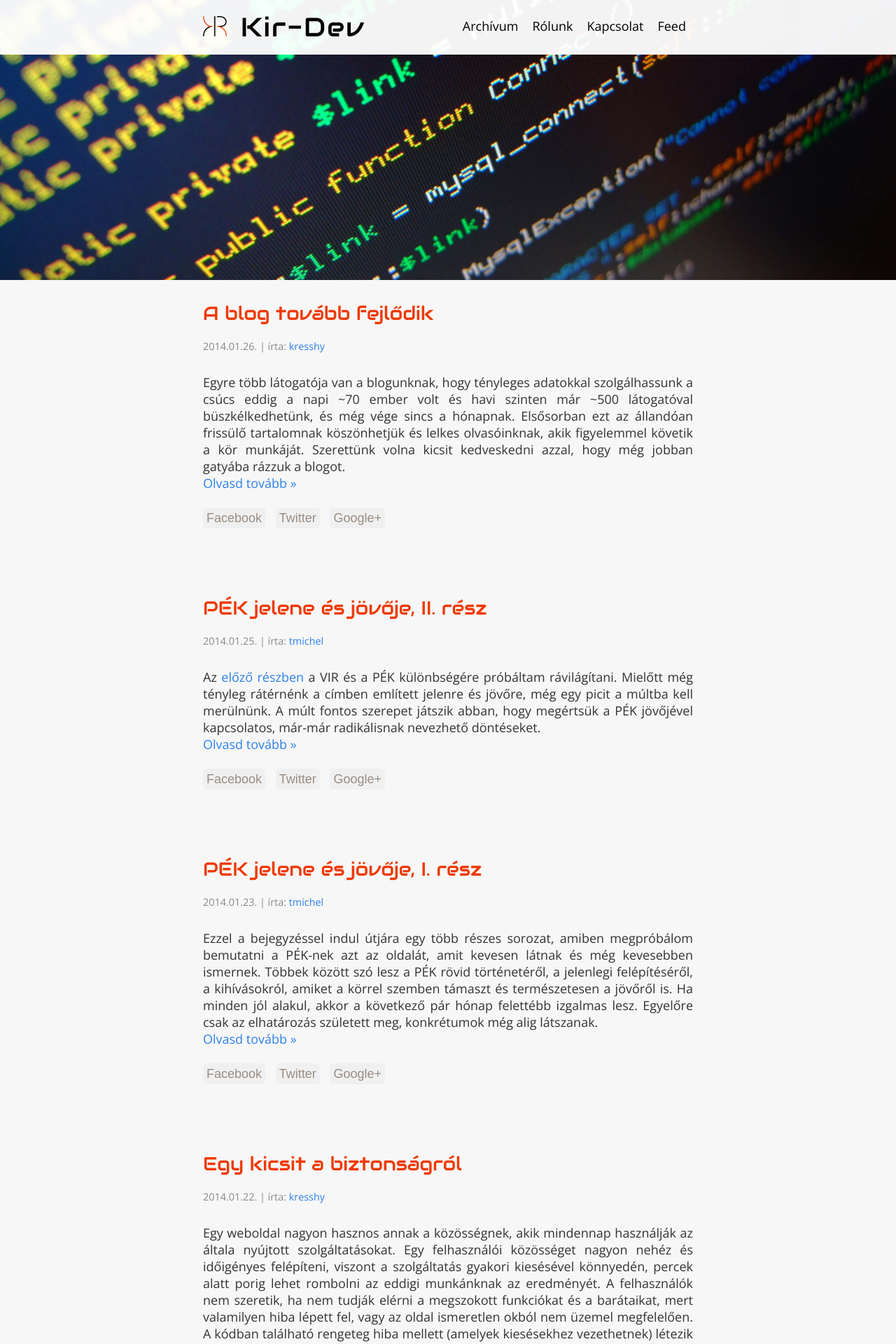
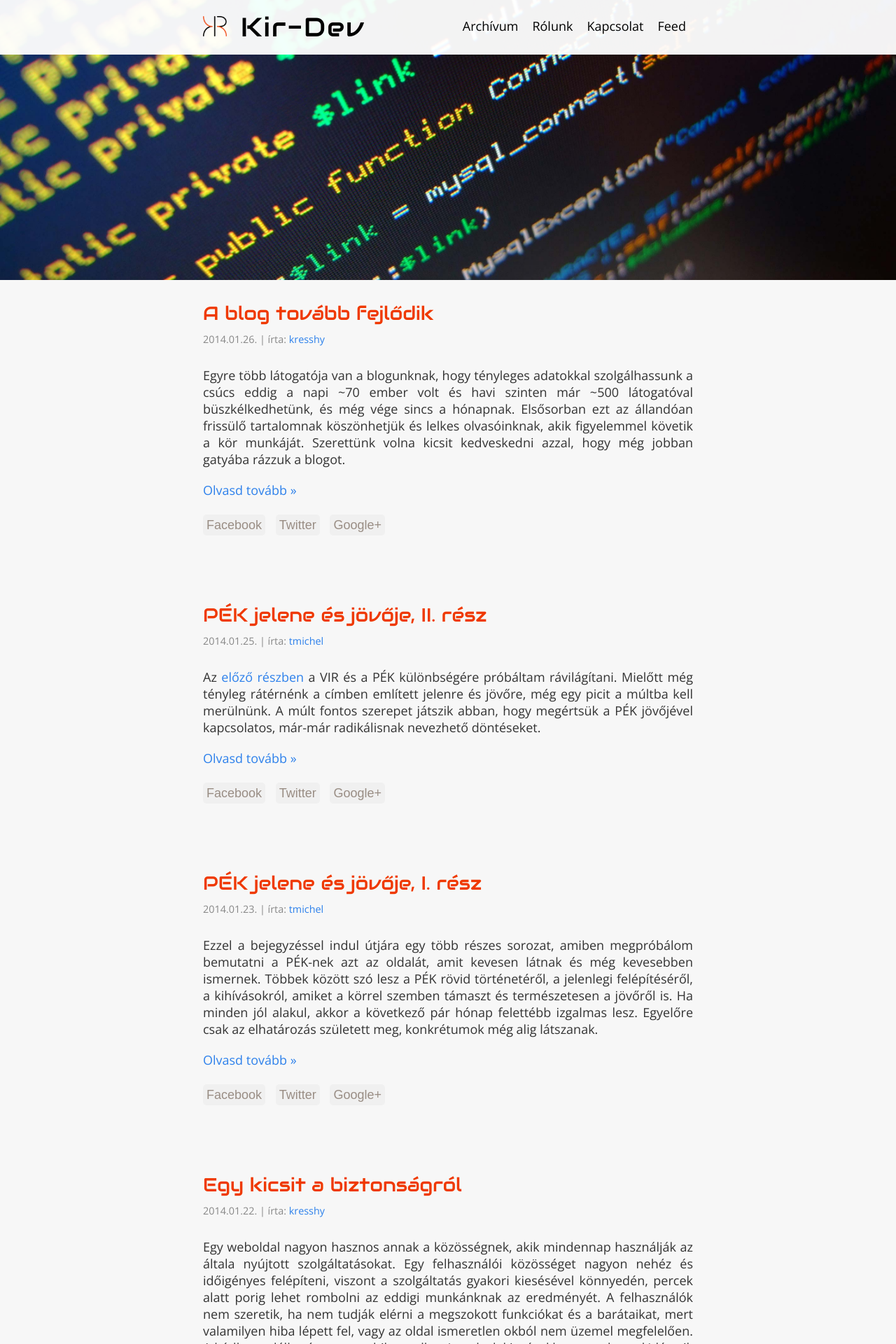
Before and after one commit to kir-dev/kir-dev.sch.bme.hu, a Jekyll site: the page built from index.html, in a window 1280 px wide. Shown: the top 1920 px of the page at 70% size. Built offline with Jekyll 4.4.1, drawn with Linux system fonts in a browser that asks for light colours; Markdown is read by kramdown in place of the engine named in the settings; the list of posts is cut into pages by our own code.

Commit message:
more margin fixes

```diff
--- a/css/main.css
+++ b/css/main.css
@@ -22,6 +22,8 @@ h1 {
 
 p {
   text-align: justify;
+  margin-top: 20px;
+  margin-bottom: 20px;
 }
 
 a {
@@ -175,7 +177,7 @@ footer a:hover {
 
 .post h1 {
   margin-top: 20px;
-  margin-bottom: 20px;
+  margin-bottom: 0px;
 }
 
 .post h2 {
@@ -210,6 +212,7 @@ footer a:hover {
 .post .meta {
   font-size: 0.8em;
   color: #888;
+  margin-top: 10px;
   margin-bottom: 30px;
 }
 
```
